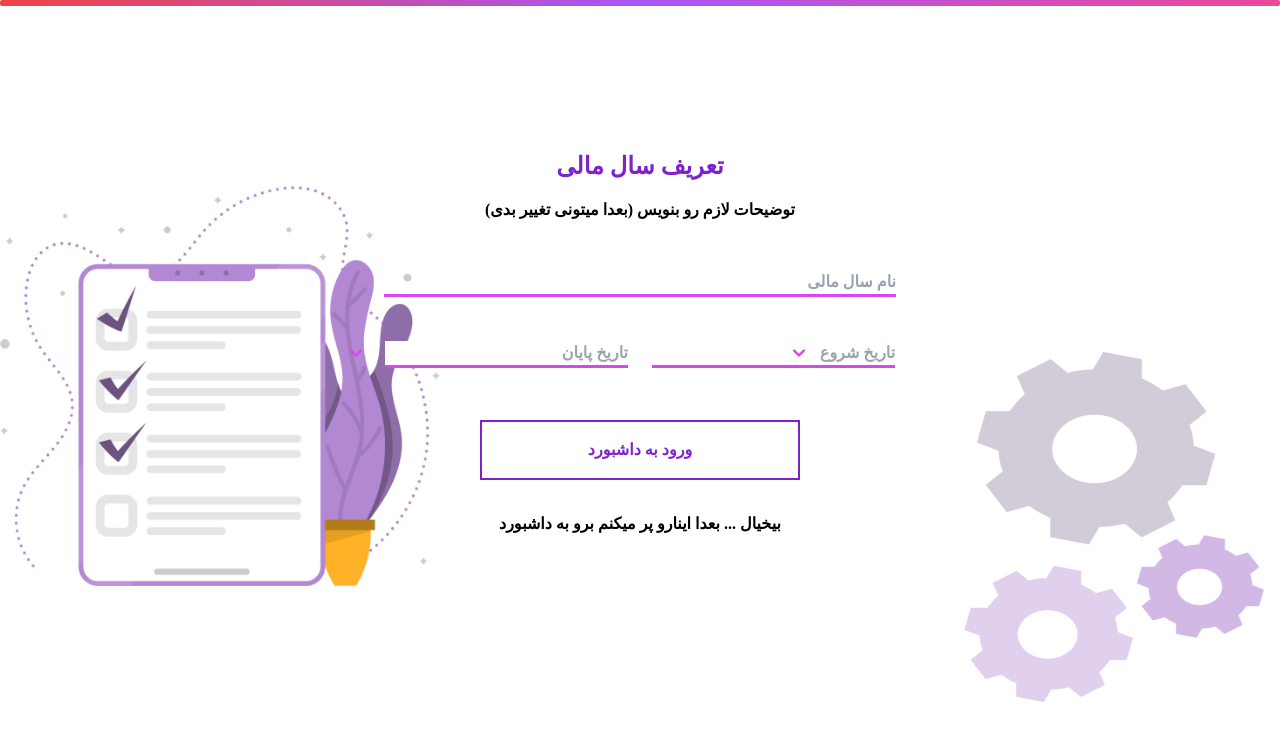
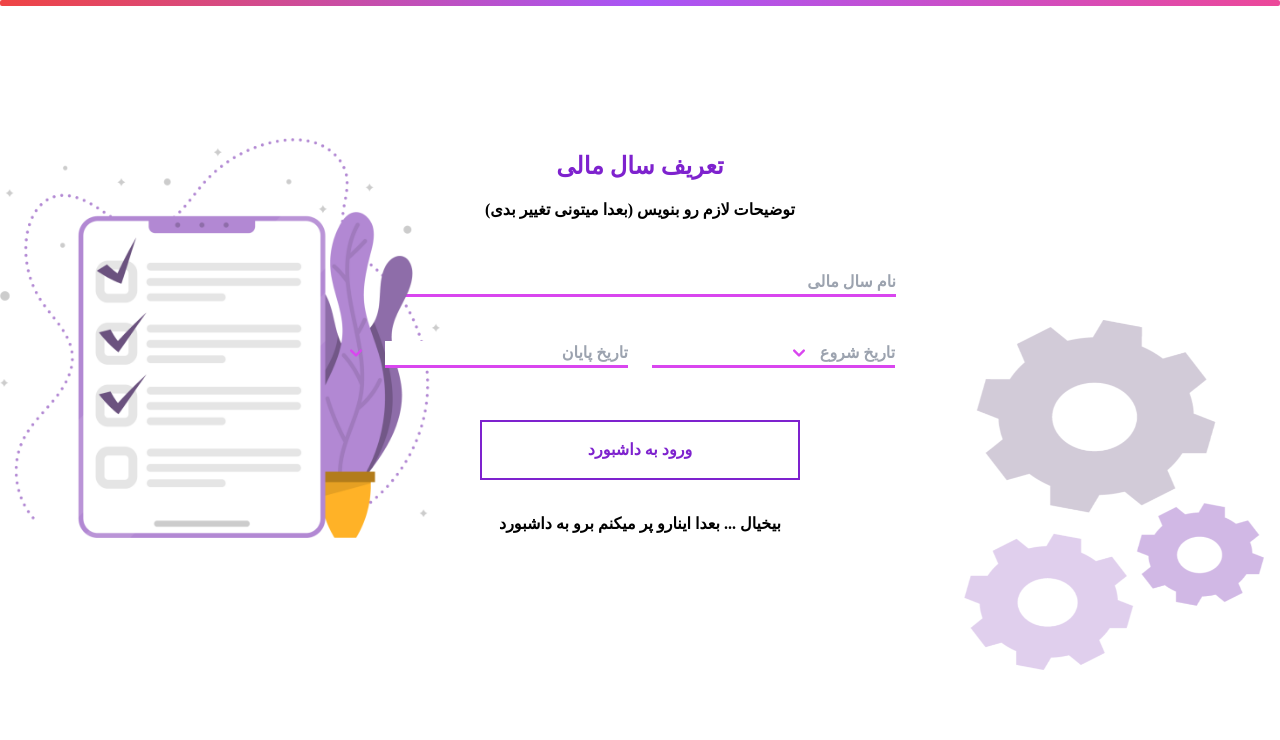
Before and after one commit to rekar-accounting/frontend, a Next.js app: page /fiscalYear in a window 1280 px wide. Shown: the top 740 px of the page. Built offline with nearby package versions, Linux system fonts and the light colour scheme.

Commit message:
Better UI

```diff
--- a/pages/fiscalYear.tsx
+++ b/pages/fiscalYear.tsx
@@ -30,7 +30,7 @@ const FiscalYear: NextPage = () => {
   return (
     <div>
       <div className="w-full h-1.5 rounded-sm bg-gradient-to-r from-red-500 via-purple-500 to-pink-500"></div>
-      <div className="absolute invisible mt-16 xl:visible right-4 top-72">
+      <div className="absolute invisible mt-16 xl:visible right-4 top-64">
         <Image
           src="/assets/images/gear.png"
           alt={translate.fiscalYear.alt}
@@ -38,7 +38,7 @@ const FiscalYear: NextPage = () => {
           height={350}
         />
       </div>
-      <div className="absolute invisible pt-1 xl:visible mt-44">
+      <div className="absolute invisible pt-1 mt-32 xl:visible">
         <Image
           src="/assets/images/last.png"
           alt={translate.fiscalYear.alt}
```
